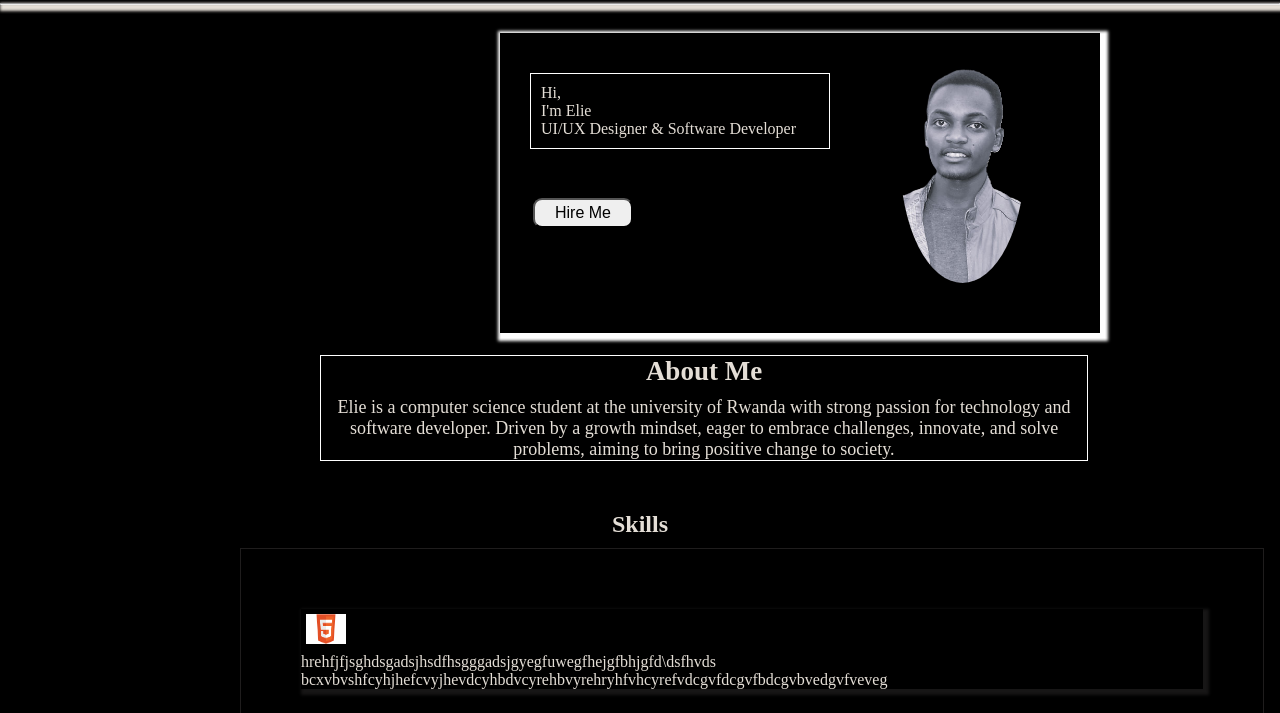
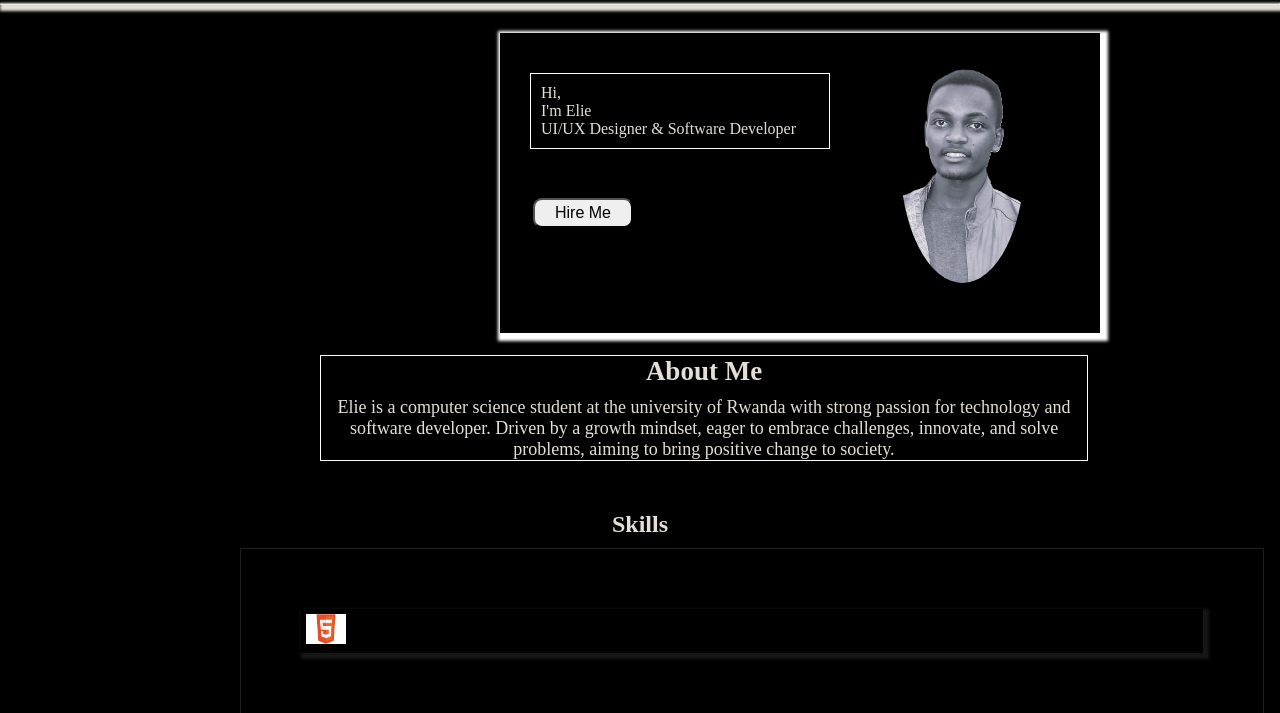
Before and after one commit to nelie250/My-portfolio, a plain HTML site: page index.html in a window 1280 px wide. Shown: the part 87-800 px from the top of the page. Drawn offline with Linux system fonts and the light colour scheme.

Commit message:
just updating

```diff
--- a/index.html
+++ b/index.html
@@ -41,7 +41,7 @@
         <div class="skills">
 
             <div>
-               <img src="icon/html.png" alt="HTML"> <p>hrehfjfjsghdsgadsjhsdfhsgggadsjgyegfuwegfhejgfbhjgfd\dsfhvds bcxvbvshfcyhjhefcvyjhevdcyhbdvcyrehbvyrehryhfvhcyrefvdcgvfdcgvfbdcgvbvedgvfveveg</p>
+               <img src="icon/html.png" alt="HTML"> <p></p>
             </div>
 
             <div>
```
